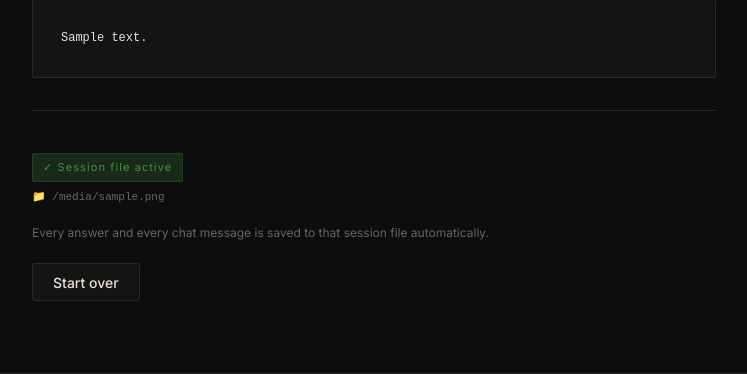
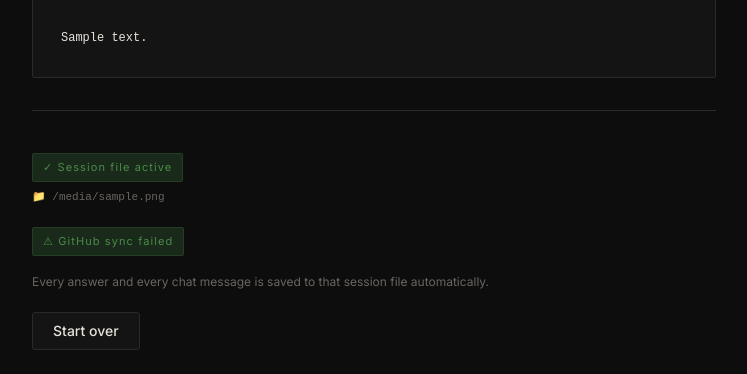
Before and after one commit to mihaiweiland/soulbot, a Flask app: template templates/result.html in a window 1280 px wide. Shown: the part 361-735 px from the top of the page, without its empty margins (266-1013 px from the left). Run offline with Flask 3, Linux system fonts and the light colour scheme; the template is opened without the code that fills it: most values are stand-ins (such as "Sample title", 1, 10 or a date in 2020).

Commit message:
Update result.html

```diff
--- a/templates/result.html
+++ b/templates/result.html
@@ -18,6 +18,23 @@
   <hr class="sp-divider">
   <div><span class="sp-save-badge">✓ Session file active</span></div>
   <div class="sp-filepath">📁 {{ session_file }}</div>
+  {% if github_status %}
+  {% if github_status.ok %}
+    <div style="margin-top:10px;">
+      <span class="sp-save-badge">✓ Synced to GitHub</span>
+      {% if github_status.url %}
+        <a href="{{ github_status.url }}" target="_blank" rel="noopener" ...>View commit →</a>
+      {% endif %}
+    </div>
+  {% else %}
+    <div style="margin-top:10px;">
+      <span class="sp-save-badge" style="...red variant...">⚠ GitHub sync failed</span>
+      <div class="sp-filepath">{{ github_status.error }}</div>
+    </div>
+  {% endif %}
+{% elif not github_configured %}
+  <div class="sp-filepath" style="margin-top:10px;">GitHub sync not configured — set GITHUB_TOKEN and GITHUB_REPO to enable it.</div>
+{% endif %}
   <div style="color:var(--muted);font-size:12px;margin-top:16px;">
     Every answer and every chat message is saved to that session file automatically.
   </div>
```
